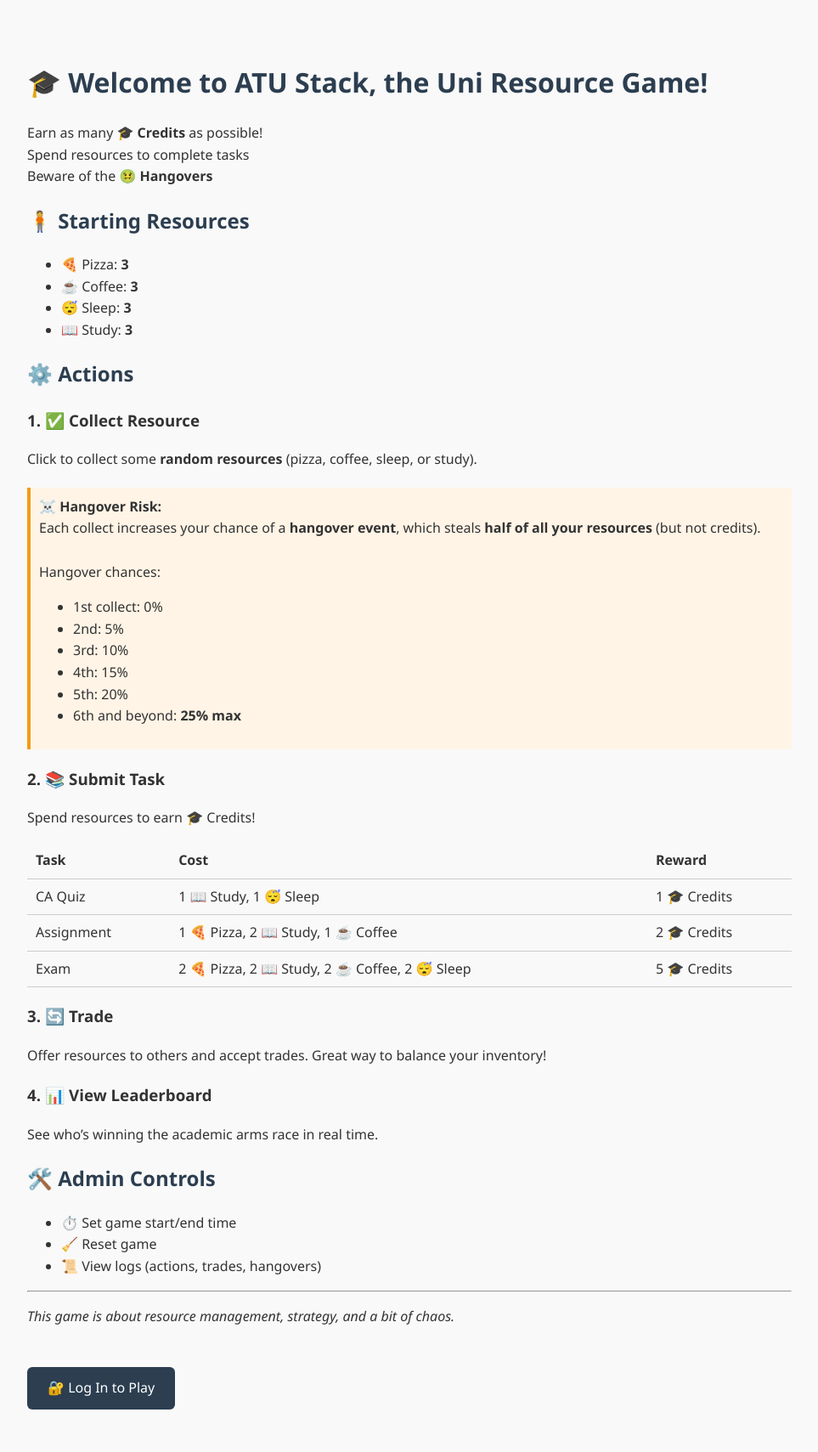
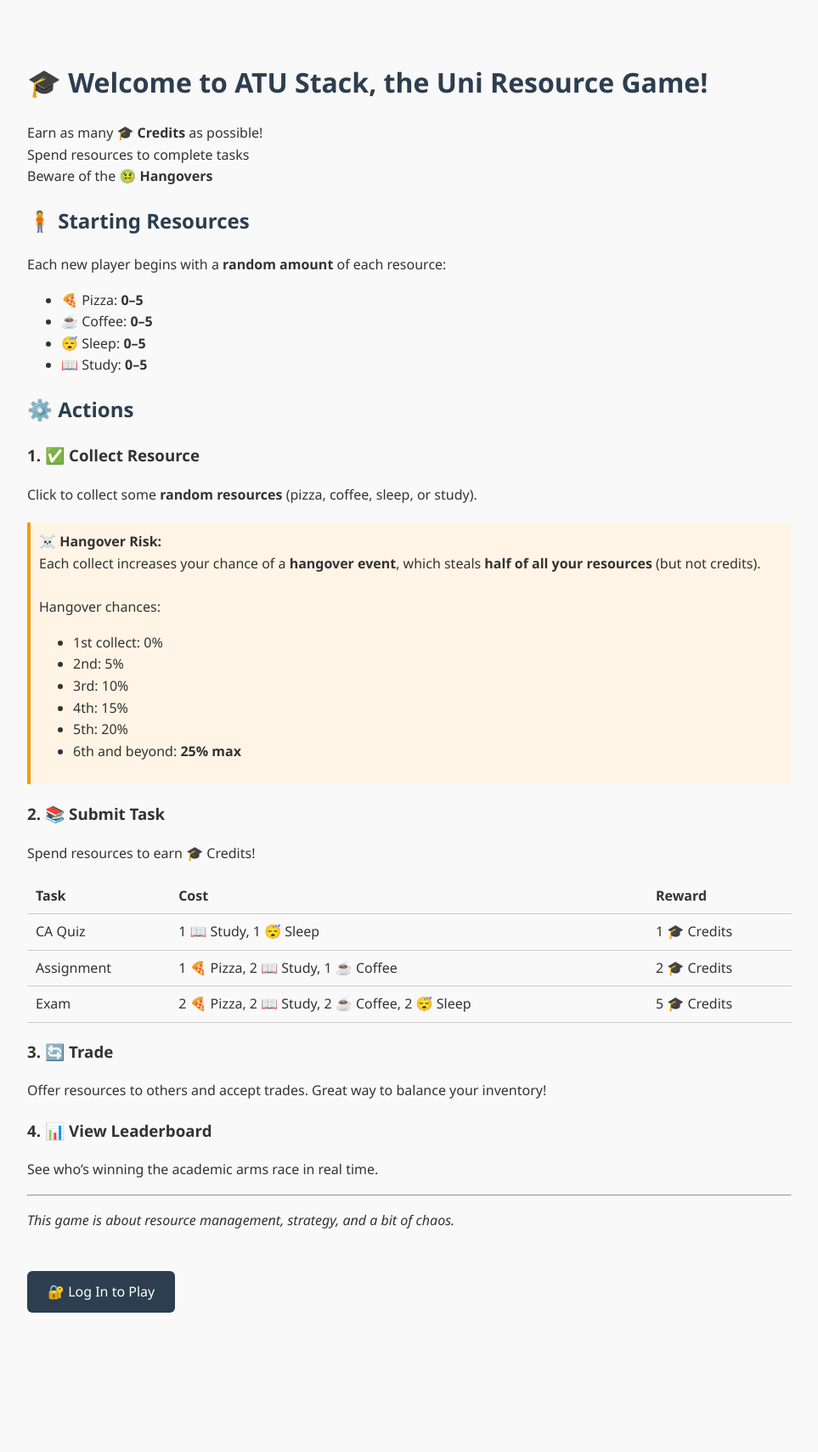
Before and after one commit to daraghmatu/atu-stack-app, a Flask app: page / in a window 1280 px wide. Shown: the whole page at 85% size, without its empty margins (158-1121 px from the left). After the commit the page ends 1545 px from the top, so only its background shows below. Run offline with Flask 3, Linux system fonts and the light colour scheme.

Commit message:
Randomised starting resources

```diff
--- a/templates/rules.html
+++ b/templates/rules.html
@@ -61,11 +61,12 @@
     </p>
 
     <h2>🧍 Starting Resources</h2>
+    <p>Each new player begins with a <strong>random amount</strong> of each resource:</p>
     <ul>
-        <li>🍕 Pizza: <strong>3</strong></li>
-        <li>☕ Coffee: <strong>3</strong></li>
-        <li>😴 Sleep: <strong>3</strong></li>
-        <li>📖 Study: <strong>3</strong></li>
+        <li>🍕 Pizza: <strong>0–5</strong></li>
+        <li>☕ Coffee: <strong>0–5</strong></li>
+        <li>😴 Sleep: <strong>0–5</strong></li>
+        <li>📖 Study: <strong>0–5</strong></li>
     </ul>
 
     <h2>⚙️ Actions</h2>
@@ -123,13 +124,6 @@
     <h3>4. 📊 View Leaderboard</h3>
     <p>See who’s winning the academic arms race in real time.</p>
 
-    <h2>🛠️ Admin Controls</h2>
-    <ul>
-        <li>⏱️ Set game start/end time</li>
-        <li>🧹 Reset game</li>
-        <li>📜 View logs (actions, trades, hangovers)</li>
-    </ul>
-
     <hr>
     <p><em>This game is about resource management, strategy, and a bit of chaos.</em></p>
 
```
Also changed, not shown: DB/schema.sql (+4 -4 lines).
